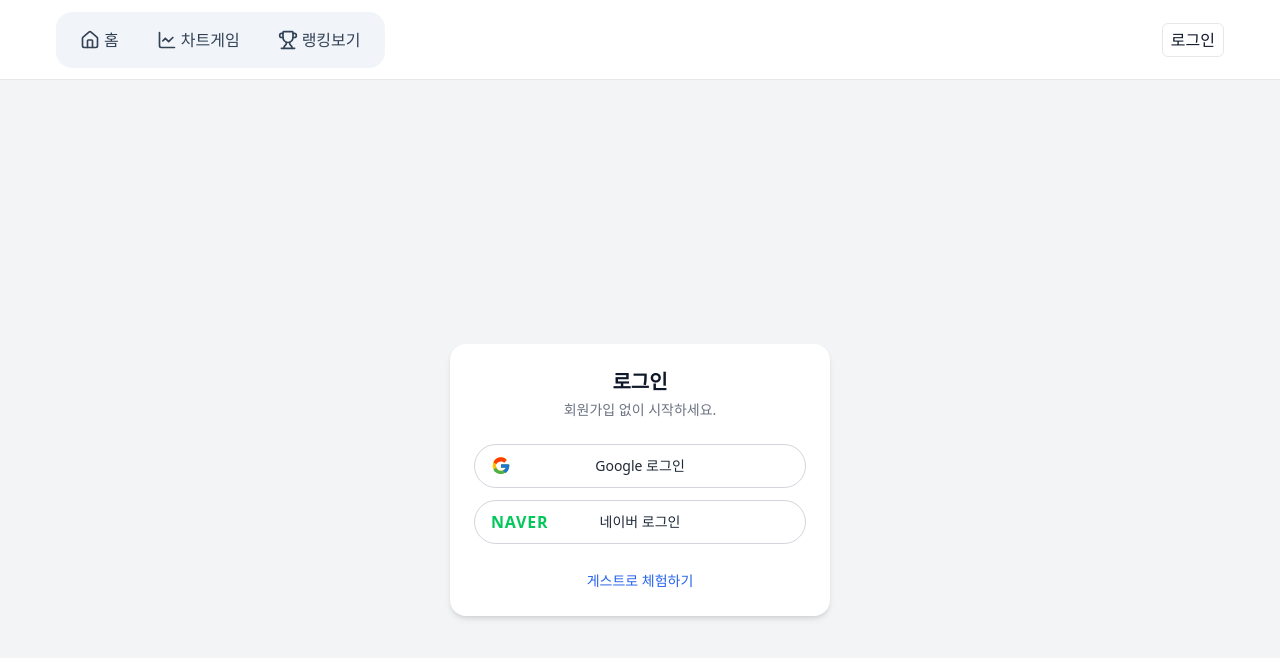
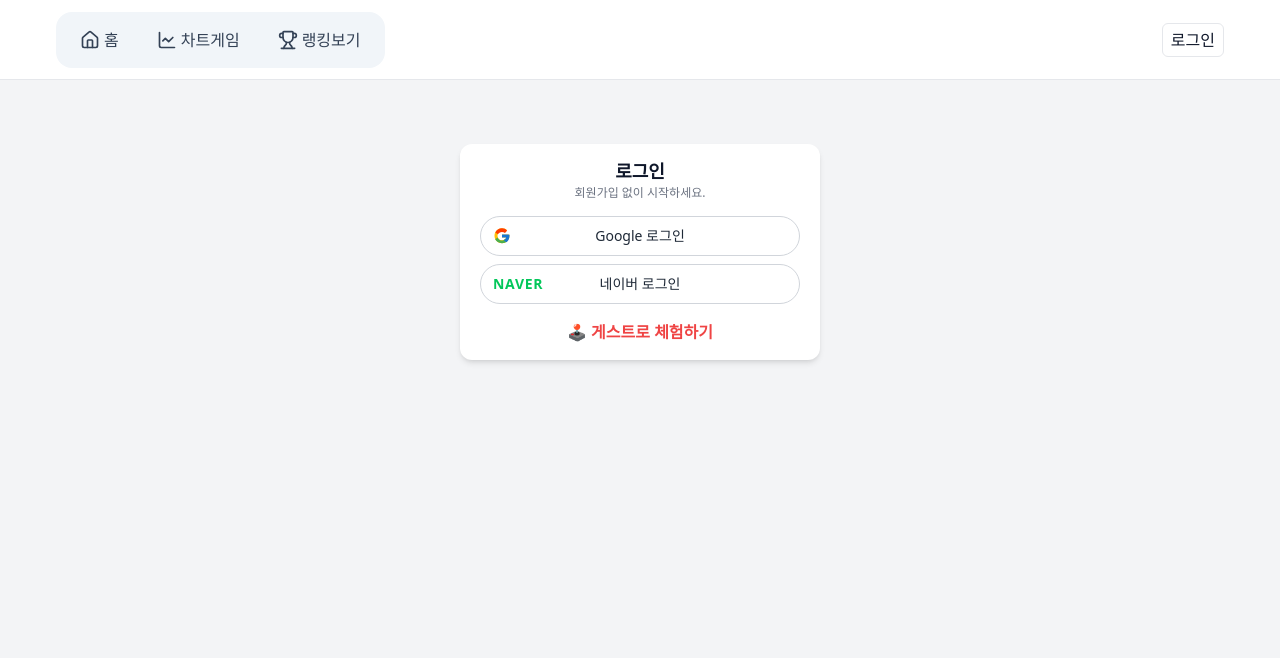
Before and after one commit to Jeonghaemo/chartgame, a Next.js app: page /signin in a window 1280 px wide. Shown: the top 658 px of the page. Built offline with nearby package versions, Linux system fonts and the light colour scheme; no server answers.

Commit message:
도메인연결

```diff
--- a/app/game/page.tsx
+++ b/app/game/page.tsx
@@ -19,18 +19,18 @@ export default async function GamePage({
     const session = await auth();
     if (!session) {
      return (
-  <main className="min-h-[80vh] flex items-start justify-center bg-gray-100 px-4 pt-20">
-    <div className="w-full max-w-5xl rounded-2xl bg-blue-600 text-white px-8 py-10 shadow-lg text-center">
-      {/* 🚀 아이콘 */}
-      <div className="text-5xl mb-4">🚀</div>
-
-
- {/* 메인 타이틀 */}
-<h1 className="text-4xl md:text-4xl font-extrabold mb-6 text-white tracking-tight">
+  <main className="min-h-[80vh] flex items-start justify-center bg-gray-100 px-4 pt-4">
+  <div className="w-full max-w-5xl rounded-2xl bg-blue-600 text-white px-8 py-6 shadow-lg text-center">
+    {/* 메인 타이틀 (🚀 + 제목 한 줄) */}
+    <div className="flex items-center justify-center gap-3 mb-4">
+      <span className="text-4xl">🚀</span>
+      <h1 className="text-4xl md:text-4xl font-extrabold text-white tracking-tight">
         주식 차트게임
       </h1>
+    </div>
 
-<p className="text-xl md:text-2xl leading-relaxed text-blue-50 max-w-3xl mx-auto font-medium space-y-3">
+    {/* 본문 문구 */}
+    <p className="text-xl md:text-2xl leading-snug text-blue-50 max-w-3xl mx-auto font-medium space-y-2">
       <span className="block">
         <span className="font-extrabold text-white">실제 과거 차트</span>로 즐기는 <strong>실전 감각 모의 투자 게임!</strong>
       </span>
@@ -47,9 +47,9 @@ export default async function GamePage({
       <span className="block">
         나의 계급은 과연 🐣 <span className="font-semibold">주린이</span>? 아니면 👑 <span className="font-semibold">졸업자</span>?
       </span>
-<br />
-  <span className="block mt-5 text-2xl font-bold text-yellow-300 animate-bounce">
-    🚀 지금 바로 시작해 나만의 기록을 세워보세요!
+
+      <span className="block mt-4 text-2xl font-bold text-yellow-300 animate-bounce">
+        지금 바로 시작해 나만의 기록을 세워보세요!
       </span>
     </p>
 
--- a/app/signin/page.tsx
+++ b/app/signin/page.tsx
@@ -1,60 +1,62 @@
-// app/signin/page.tsx
 "use client";
 
 import { signIn } from "next-auth/react";
 
 export default function SignInPage() {
   return (
-    <main className="min-h-screen grid place-items-center bg-gray-100">
-      <div className="w-[380px] rounded-2xl bg-white p-6 shadow-md">
-        <div className="text-center mb-6">
-          <h1 className="text-xl font-bold">로그인</h1>
-          <p className="text-sm text-gray-500 mt-1">회원가입 없이 시작하세요.</p>
+    <main className="min-h-screen flex justify-center items-start bg-gray-100 pt-16">
+      <div className="w-[360px] rounded-xl bg-white px-5 py-4 shadow-md">
+        {/* 헤더 */}
+        <div className="text-center mb-4">
+          <h1 className="text-lg font-bold leading-tight">로그인</h1>
+          <p className="text-xs text-gray-500 mt-0.5 leading-tight">
+            회원가입 없이 시작하세요.
+          </p>
         </div>
 
         {/* Google 버튼 */}
         <button
           onClick={() => signIn("google", { callbackUrl: "/game" })}
-          className="relative w-full h-11 rounded-full border border-gray-300 bg-white text-gray-800
-                     hover:bg-gray-50 transition-colors"
+          className="relative w-full h-10 rounded-full border border-gray-300 bg-white text-gray-800
+                     hover:bg-gray-50 transition-colors text-sm"
         >
           {/* 아이콘: 왼쪽 고정 */}
-          <span className="absolute left-4 top-1/2 -translate-y-1/2">
+          <span className="absolute left-3 top-1/2 -translate-y-1/2">
             {/* Google G 아이콘 */}
-            <svg xmlns="http://www.w3.org/2000/svg" viewBox="0 0 48 48" width="20" height="20" aria-hidden>
+            <svg xmlns="http://www.w3.org/2000/svg" viewBox="0 0 48 48" width="18" height="18" aria-hidden>
               <path fill="#FFC107" d="M43.6 20.5H42V20H24v8h11.3C33.9 32.1 29.5 35 24 35c-6.6 0-12-5.4-12-12s5.4-12 12-12c3 0 5.8 1.1 7.9 3l5.7-5.7C34.8 5 29.7 3 24 3 12.9 3 4 11.9 4 23s8.9 20 20 20 20-8.9 20-20c0-1.3-.1-2.2-.4-3.5z"/>
               <path fill="#FF3D00" d="M6.3 14.7l6.6 4.8C14.7 15.7 19 13 24 13c3 0 5.8 1.1 7.9 3l5.7-5.7C34.8 5 29.7 3 24 3 16 3 9 7.5 6.3 14.7z"/>
               <path fill="#4CAF50" d="M24 43c5.4 0 10.4-2.1 14.1-5.9l-6.5-5.3C29.5 35 26.9 36 24 36c-5.4 0-9.9-3.5-11.6-8.3l-6.6 5.1C8.5 38.8 15.7 43 24 43z"/>
               <path fill="#1976D2" d="M43.6 20.5H42V20H24v8h11.3c-1.1 3.2-3.4 5.8-6.2 7.5l6.5 5.3C38.4 38.4 44 33 44 23c0-1.3-.1-2.5-.4-3.5z"/>
             </svg>
           </span>
-
-          {/* 라벨: 가운데 정렬 */}
-          <span className="block text-sm font-medium text-center">Google 로그인</span>
+          <span className="block font-medium text-center">Google 로그인</span>
         </button>
 
-        <div className="h-3" />
+        <div className="h-2" />
 
         {/* Naver 버튼 */}
         <button
           onClick={() => signIn("naver", { callbackUrl: "/game" })}
-          className="relative w-full h-11 rounded-full border border-gray-300 bg-white text-gray-800
-                     hover:bg-gray-50 transition-colors"
+          className="relative w-full h-10 rounded-full border border-gray-300 bg-white text-gray-800
+                     hover:bg-gray-50 transition-colors text-sm"
         >
           {/* 왼쪽 네이버 워드마크 */}
-          <span className="absolute left-4 top-1/2 -translate-y-1/2 text-[#03C75A] font-extrabold tracking-wider">
+          <span className="absolute left-3 top-1/2 -translate-y-1/2 text-[#03C75A] font-extrabold tracking-wider text-sm">
             NAVER
           </span>
-
-          {/* 라벨: 가운데 정렬 */}
-          <span className="block text-sm font-medium text-center">네이버 로그인</span>
+          <span className="block font-medium text-center">네이버 로그인</span>
         </button>
 
-        <div className="mt-6 text-center">
-          <a href="/game?guest=1" className="text-sm text-blue-600 hover:underline">
-            게스트로 체험하기
-          </a>
-        </div>
+        {/* 게스트 체험 링크 */}
+        <div className="mt-4 text-center">
+  <a
+    href="/game?guest=1"
+    className="inline-block text-sm md:text-base font-bold text-red-500 hover:text-red-600 hover:underline transition-colors"
+  >
+    🕹 게스트로 체험하기
+  </a>
+</div>
       </div>
     </main>
   );
```
Lines whose indentation alone changed are shown as unchanged.
